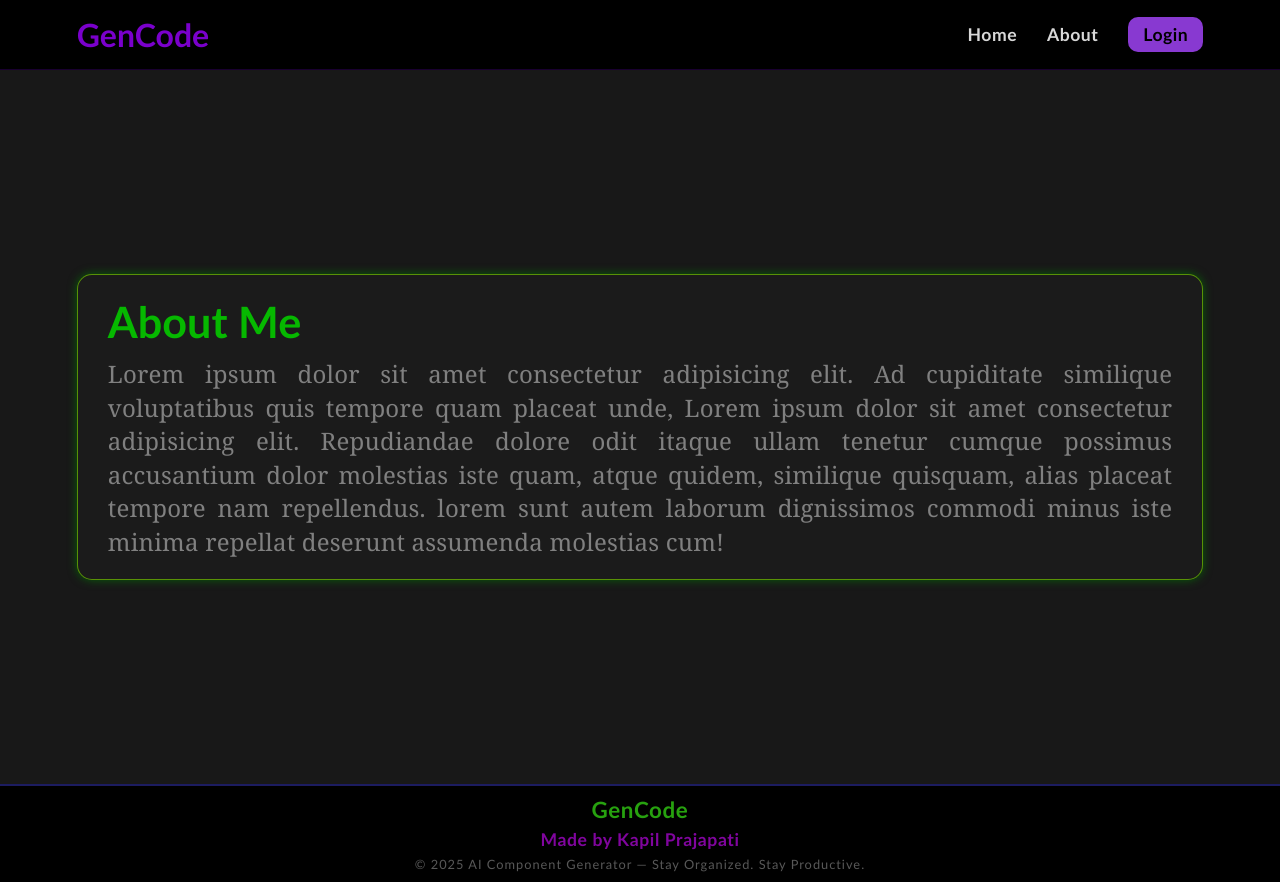
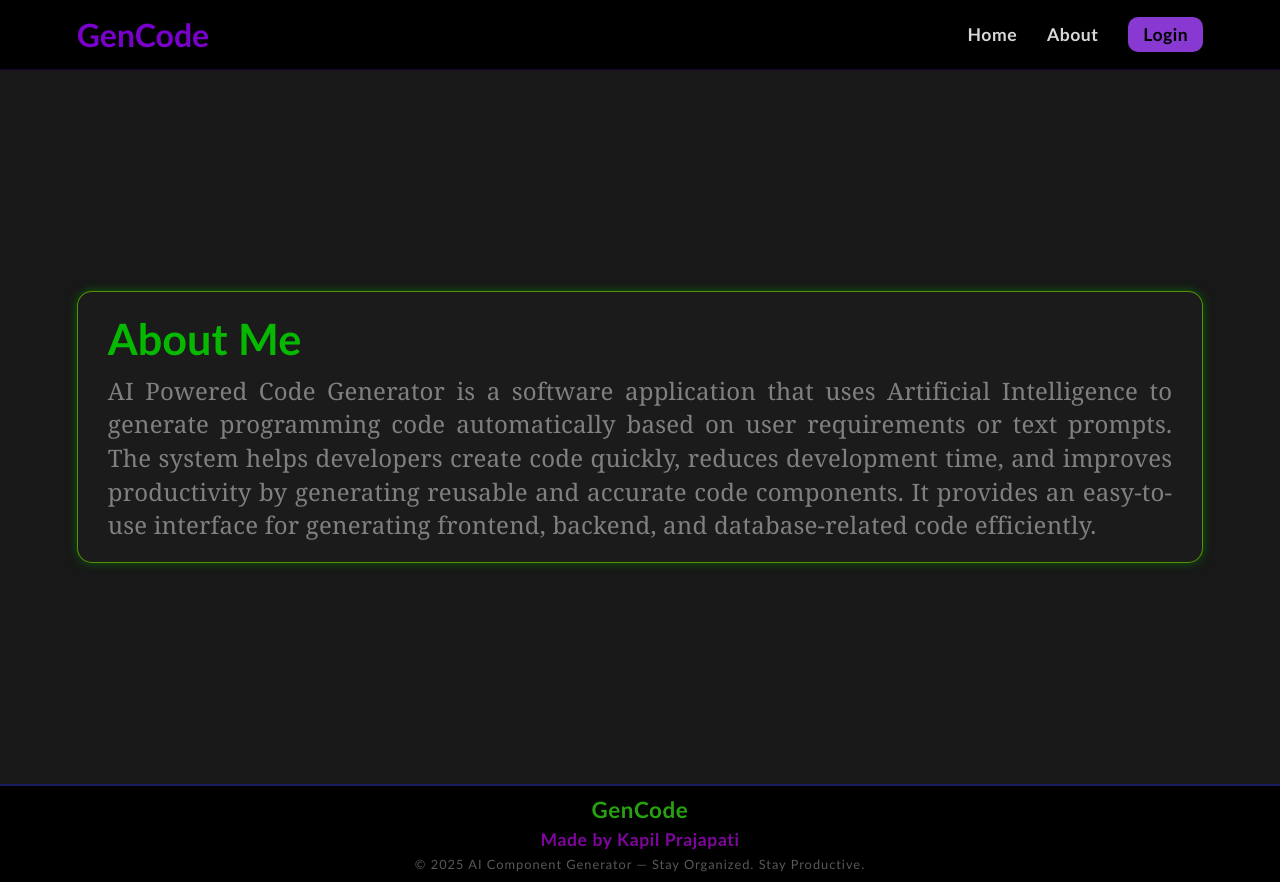
Before and after one commit to Kapil-9762/AI-code-generator-frontend, a React (Vite) app: page /about in a window 1280 px wide. Built offline with nearby package versions, Linux system fonts and the light colour scheme.

Commit message:
changed about section

```diff
--- a/src/components/about/About.css
+++ b/src/components/about/About.css
@@ -23,9 +23,7 @@
         line-height: 1.4;
     }
 }
-
 /* media query */
-
 @media (max-width:1000px) {
     .about{
         height: 88vh;
--- a/src/components/about/About.jsx
+++ b/src/components/about/About.jsx
@@ -5,7 +5,7 @@ const About = () => {
     <div className='container about flex jc-center al-center'>
       <div className="about-container flex f-col ">
         <h1>About Me</h1>
-        <p>Lorem ipsum dolor sit amet consectetur adipisicing elit. Ad cupiditate similique voluptatibus quis tempore quam placeat unde, Lorem ipsum dolor sit amet consectetur adipisicing elit. Repudiandae dolore odit itaque ullam tenetur cumque possimus accusantium dolor molestias iste quam, atque quidem, similique quisquam, alias placeat tempore nam repellendus. lorem sunt autem laborum dignissimos commodi minus iste minima repellat deserunt assumenda molestias cum!</p>
+        <p>AI Powered Code Generator is a software application that uses Artificial Intelligence to generate programming code automatically based on user requirements or text prompts. The system helps developers create code quickly, reduces development time, and improves productivity by generating reusable and accurate code components. It provides an easy-to-use interface for generating frontend, backend, and database-related code efficiently.</p>
       </div>
     </div>
   )
```
